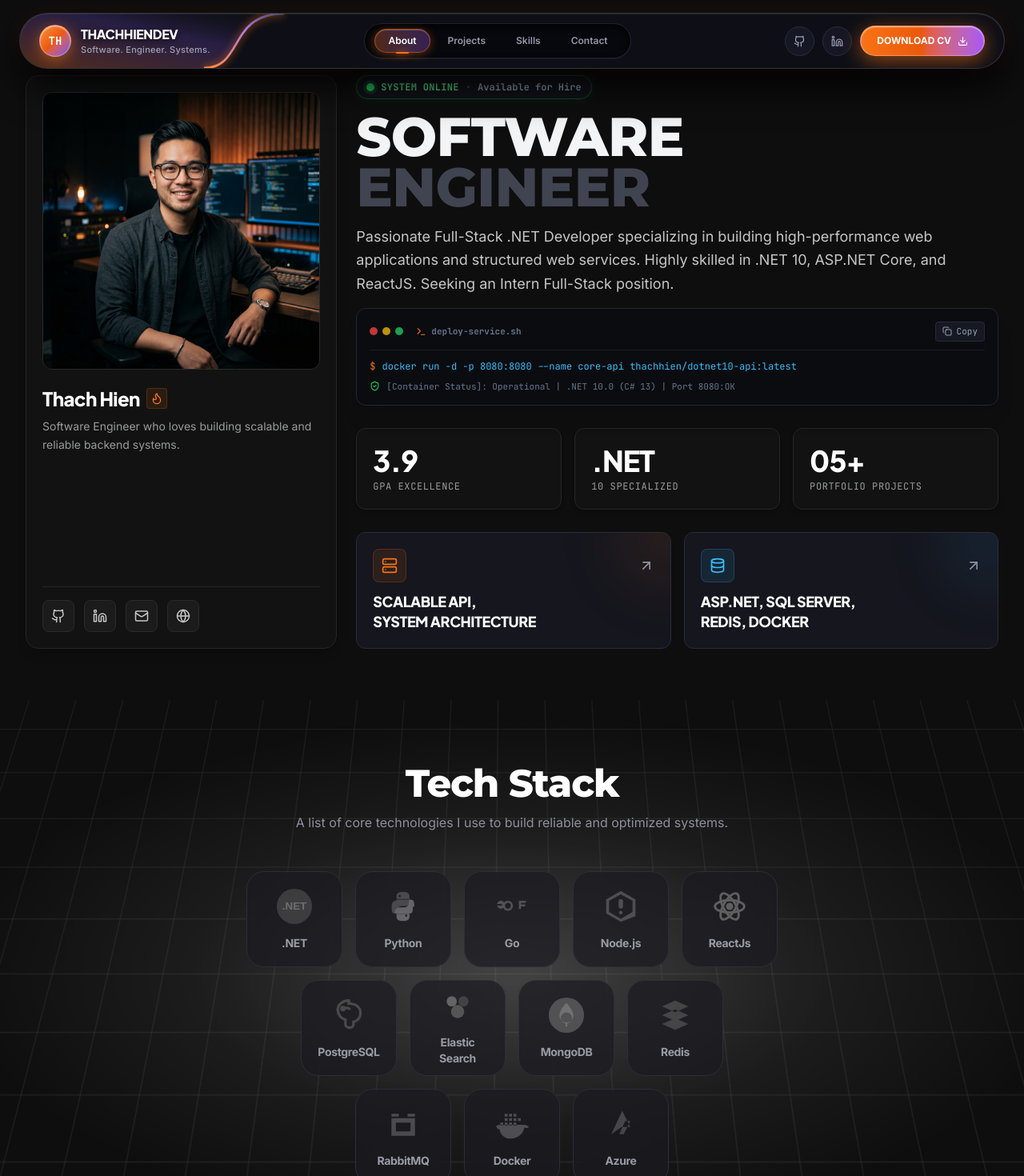
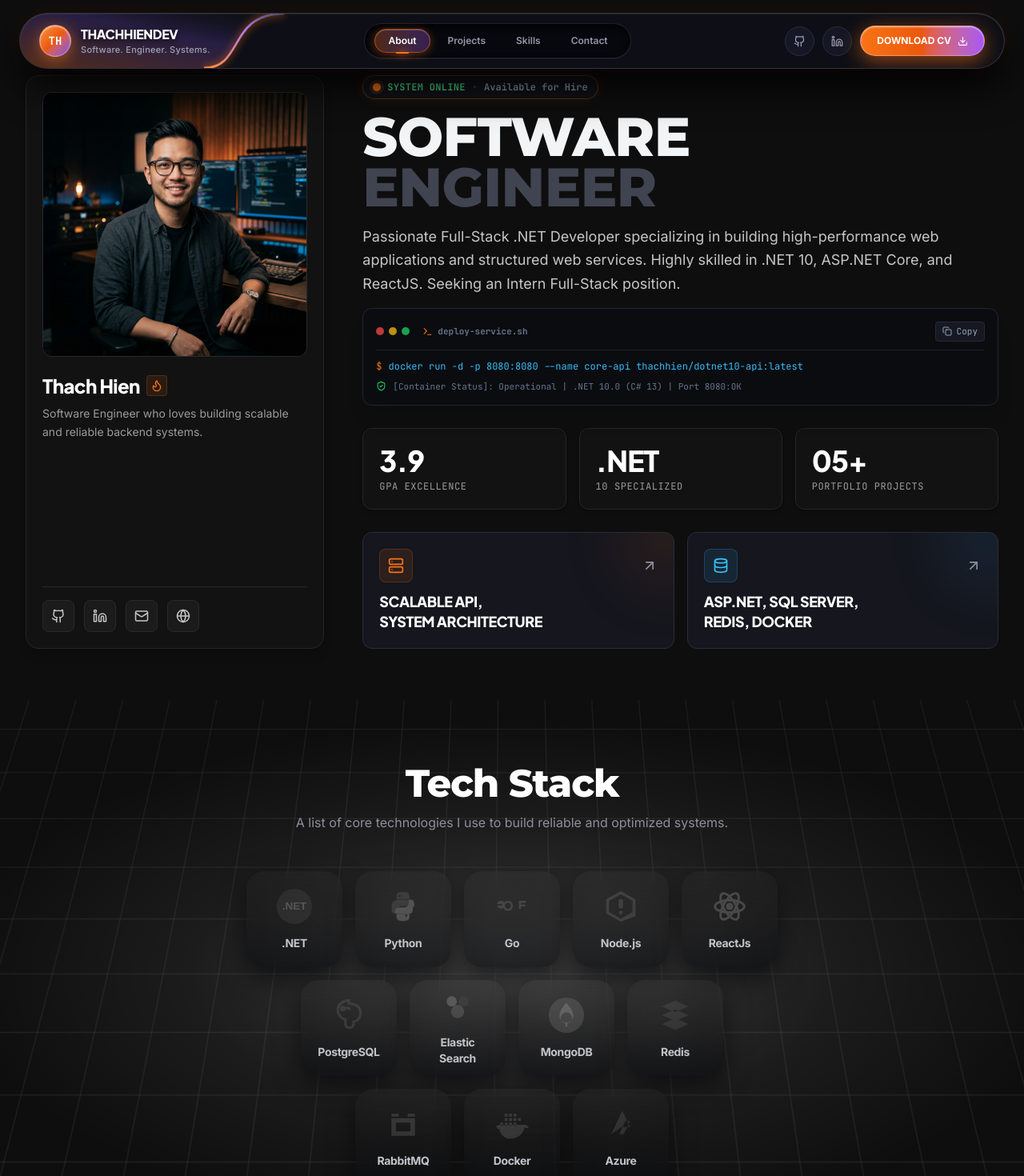
Before and after one commit to th2806-dev/personal-portfolio, a React (Vite) app: page / in a window 1280 px wide. Shown: the top 1470 px of the page at 80% size. Built offline with nearby package versions, Linux system fonts and the light colour scheme.

Commit message:
Sync site accents to header color variables (exclude TechStack)

```diff
--- a/src/components/ContactSection.jsx
+++ b/src/components/ContactSection.jsx
@@ -71,7 +71,10 @@ export const ContactSection = () => {
         <div className="lg:col-span-7 bg-[#121212] border border-[#262626] rounded-2xl p-6 sm:p-8 hover:border-[#353535] transition-all">
           {submitted ? (
             <div className="py-12 text-center space-y-4">
-              <div className="w-12 h-12 rounded-full bg-[#22c55e]/10 border border-[#22c55e]/30 text-[#22c55e] flex items-center justify-center mx-auto">
+              <div
+                className="w-12 h-12 rounded-full flex items-center justify-center mx-auto"
+                style={{ background: 'rgba(var(--accent-rgba),0.10)', border: '1px solid rgba(var(--accent-rgba),0.30)', color: 'var(--accent)' }}
+              >
                 <CheckCircle size={24} />
               </div>
               <h3 className="font-display font-bold text-2xl text-white">Inquiry Received!</h3>
--- a/src/components/Header.jsx
+++ b/src/components/Header.jsx
@@ -240,7 +240,10 @@ Generated from Portfolio: https://thachhien.dev
 
             {/* Direct download status message */}
             {downloadSuccess ? (
-              <div className="bg-[#22c55e]/10 border border-[#22c55e]/30 text-[#22c55e] p-3 rounded-xl font-mono text-xs flex items-center gap-2 justify-center">
+              <div
+                style={{ background: 'rgba(var(--accent-rgba),0.10)', border: '1px solid rgba(var(--accent-rgba),0.30)', color: 'var(--accent)' }}
+                className="p-3 rounded-xl font-mono text-xs flex items-center gap-2 justify-center"
+              >
                 <Check size={16} />
                 <span>Đã bắt đầu tải xuống thành công!</span>
               </div>
--- a/src/components/HeroSection.jsx
+++ b/src/components/HeroSection.jsx
@@ -14,7 +14,7 @@ export const HeroSection = ({ onSelectHighlight }) => {
 
   return (
     <section id="about" className="pt-6 pb-12 px-4 sm:px-8 max-w-7xl mx-auto space-y-6">
-      <div className="grid grid-cols-1 lg:grid-cols-12 gap-6 items-stretch">
+      <div className="grid grid-cols-1 lg:grid-cols-12 gap-6 lg:gap-12 items-stretch">
         {/* Left Column - Profile Card */}
         <div className="lg:col-span-4 bg-[#121212] border border-[#262626] rounded-2xl p-5 flex flex-col justify-between hover:border-[#f97316]/50 transition-all duration-300 group shadow-lg">
           <div>
@@ -85,10 +85,10 @@ export const HeroSection = ({ onSelectHighlight }) => {
           {/* Main Title Banner & Live Status Badge */}
           <div>
             {/* Live Systems Badge */}
-            <div className="inline-flex items-center gap-2 px-3 py-1.5 rounded-full bg-[#12131a] border border-[#22c55e]/30 text-[#4ade80] font-mono text-xs mb-4 shadow-[0_0_15px_rgba(34,197,94,0.12)]">
+            <div className="inline-flex items-center gap-2 px-3 py-1.5 rounded-full bg-[#12131a] border text-[#4ade80] font-mono text-xs mb-4" style={{ borderColor: 'rgba(var(--accent-rgba),0.30)', boxShadow: '0 0 15px rgba(var(--accent-rgba),0.12)' }}>
               <span className="relative flex h-2.5 w-2.5">
-                <span className="animate-ping absolute inline-flex h-full w-full rounded-full bg-[#22c55e] opacity-75"></span>
-                <span className="relative inline-flex rounded-full h-2.5 w-2.5 bg-[#22c55e]"></span>
+                <span className="animate-ping absolute inline-flex h-full w-full rounded-full" style={{ background: 'var(--accent)', opacity: 0.75 }}></span>
+                <span className="relative inline-flex rounded-full h-2.5 w-2.5" style={{ background: 'var(--accent)' }}></span>
               </span>
               <span className="font-bold tracking-wide">SYSTEM ONLINE</span>
               <span className="text-[#3b3d52]">•</span>
@@ -129,8 +129,8 @@ export const HeroSection = ({ onSelectHighlight }) => {
                 >
                   {copied ? (
                     <>
-                      <Check size={12} className="text-[#22c55e]" />
-                      <span className="text-[#22c55e]">Copied!</span>
+                      <Check size={12} style={{ color: 'var(--accent)' }} />
+                      <span style={{ color: 'var(--accent)' }}>Copied!</span>
                     </>
                   ) : (
                     <>
--- a/src/components/TechStackSection.jsx
+++ b/src/components/TechStackSection.jsx
@@ -1,9 +1,10 @@
-import React from 'react';
+import React, { useState } from 'react';
 
 export const TechStackSection = () => {
   const row1 = [
     {
       name: '.NET',
+      accent: '#512BD4',
       icon: (
         <svg viewBox="0 0 100 100" className="w-10 h-10 sm:w-12 sm:h-12">
           <circle cx="50" cy="50" r="46" fill="#512BD4" />
@@ -13,6 +14,7 @@ export const TechStackSection = () => {
     },
     {
       name: 'Python',
+      accent: '#3776AB',
       icon: (
         <svg viewBox="0 0 24 24" className="w-9 h-9 sm:w-11 sm:h-11">
           <path fill="#3776AB" d="M11.87 2c-3.83 0-4.45 1.65-4.45 3.3v1.65h8.9V5.3c0-1.65-.62-3.3-4.45-3.3zm-2.22 2.23a.74.74 0 1 1 0 1.48.74.74 0 0 1 0-1.48zM7.42 8C5.77 8 4.12 8.62 4.12 12.46c0 3.83.65 4.45 2.3 4.45h1.49v-2.23c0-1.65 1.32-2.97 2.97-2.97h3.46c1.65 0 2.97-1.32 2.97-2.97V7.42H7.42z" />
@@ -22,6 +24,7 @@ export const TechStackSection = () => {
     },
     {
       name: 'Go',
+      accent: '#00ADD8',
       icon: (
         <svg viewBox="0 0 24 24" className="w-9 h-9 sm:w-11 sm:h-11">
           <path fill="#00ADD8" d="M1.81 10.3c.12-.4.32-.77.58-1.1.48-.61 1.22-.98 2.03-.98 1.48 0 2.68 1.2 2.68 2.68s-1.2 2.68-2.68 2.68c-.81 0-1.55-.37-2.03-.98-.26-.33-.46-.7-.58-1.1h3.33v-1.2H1.81zm7.42-2.1c1.88 0 3.4 1.52 3.4 3.4s-1.52 3.4-3.4 3.4-3.4-1.52-3.4-3.4 1.52-3.4 3.4-3.4zm0 1.4c-1.1 0-2 .9-2 2s.9 2 2 2 2-.9 2-2-.9-2-2-2zm7.48-1.4h4.8v1.4h-3.4v1.1h2.9v1.3h-2.9v1.8h-1.4V8.2z" />
@@ -30,6 +33,7 @@ export const TechStackSection = () => {
     },
     {
       name: 'Node.js',
+      accent: '#339933',
       icon: (
         <svg viewBox="0 0 24 24" className="w-9 h-9 sm:w-11 sm:h-11">
           <path fill="#339933" d="M12 1.5l10 5.77v11.46L12 22.5l-10-5.77V7.27L12 1.5zm0 2.3L4 8.16v7.68l8 4.62 8-4.62V8.16L12 3.8zm0 3.2a1.5 1.5 0 0 1 1.5 1.5v3.5a1.5 1.5 0 0 1-3 0v-3.5A1.5 1.5 0 0 1 12 7zm0 8a1.25 1.25 0 1 1 0 2.5 1.25 1.25 0 0 1 0-2.5z" />
@@ -38,6 +42,7 @@ export const TechStackSection = () => {
     },
     {
       name: 'ReactJs',
+      accent: '#61DAFB',
       icon: (
         <svg viewBox="0 0 24 24" className="w-9 h-9 sm:w-11 sm:h-11" fill="none">
           <circle cx="12" cy="12" r="2.5" fill="#61DAFB" />
@@ -52,6 +57,7 @@ export const TechStackSection = () => {
   const row2 = [
     {
       name: 'PostgreSQL',
+      accent: '#4169E1',
       icon: (
         <svg viewBox="0 0 24 24" className="w-9 h-9 sm:w-11 sm:h-11" fill="none" stroke="#4169E1" strokeWidth="1.8">
           <path d="M12 2C8 2 4.5 4.5 4.5 8.5c0 3.2 2.2 5.8 5.2 6.6V18c0 1.5 1.5 2.5 3 2.5s2.5-1 2.5-2.5v-1.5c2.8-.5 4.8-3 4.8-6 0-4-3.5-6.5-8-6.5z" />
@@ -62,6 +68,7 @@ export const TechStackSection = () => {
     },
     {
       name: 'Elastic Search',
+      accent: '#23A8F2',
       icon: (
         <svg viewBox="0 0 24 24" className="w-9 h-9 sm:w-11 sm:h-11">
           <circle cx="8" cy="8" r="3.5" fill="#FED100" />
@@ -72,6 +79,7 @@ export const TechStackSection = () => {
     },
     {
       name: 'MongoDB',
+      accent: '#13AA52',
       icon: (
         <svg viewBox="0 0 100 100" className="w-10 h-10 sm:w-12 sm:h-12">
           <circle cx="50" cy="50" r="46" fill="#13AA52" />
@@ -81,6 +89,7 @@ export const TechStackSection = () => {
     },
     {
       name: 'Redis',
+      accent: '#DC382D',
       icon: (
         <svg viewBox="0 0 24 24" className="w-9 h-9 sm:w-11 sm:h-11">
           <path fill="#DC382D" d="M3 6l9-4 9 4-9 4-9-4zm0 6l9 4 9-4-9-4-9 4zm0 6l9 4 9-4-9-4-9 4z" />
@@ -92,6 +101,7 @@ export const TechStackSection = () => {
   const row3 = [
     {
       name: 'RabbitMQ',
+      accent: '#FF6600',
       icon: (
         <svg viewBox="0 0 24 24" className="w-9 h-9 sm:w-11 sm:h-11">
           <path fill="#FF6600" d="M4 8h16v12H4V8zm3 3v6h10v-6H7zm-3-6h5v2H4V5zm11 0h5v2h-5V5z" />
@@ -100,6 +110,7 @@ export const TechStackSection = () => {
     },
     {
       name: 'Docker',
+      accent: '#2496ED',
       icon: (
         <svg viewBox="0 0 24 24" className="w-9 h-9 sm:w-11 sm:h-11">
           <path fill="#2496ED" d="M13 8h2v2h-2V8zm-3 0h2v2h-2V8zm-3 0h2v2H7V8zm9 0h2v2h-2V8zm-6-3h2v2h-2V5zm-3 0h2v2H7V5zm6 0h2v2h-2V5zm0 6h2v2h-2v-2zm-3 0h2v2h-2v-2zm-3 0h2v2H7v-2zm-3 0h2v2H4v-2zm-.5 4.5c.3 3.5 3.2 6.5 7.5 6.5 4.8 0 8.5-3 9.5-7.5.5.2 1.5.5 2.5 0 .2-.1.5-.5.2-.8-.8-.8-2-1.2-2.7-1.2h-17c-.5 0-1 .2-1.3.6C1 12.5 1 14 2.5 15.5z" />
@@ -108,6 +119,7 @@ export const TechStackSection = () => {
     },
     {
       name: 'Azure',
+      accent: '#0078D4',
       icon: (
         <svg viewBox="0 0 24 24" className="w-9 h-9 sm:w-11 sm:h-11">
           <path fill="#0078D4" d="M5.5 19L13 3l5.5 11H12.5L5.5 19zm8.5 0l4.5-9h-3.5L11 19h3z" />
@@ -116,19 +128,58 @@ export const TechStackSection = () => {
     },
   ];
 
-  const renderCard = (tech, idx) => (
+  // utility: convert hex to rgba
+  const hexToRgba = (hex, alpha = 1) => {
+    const h = hex.replace('#', '');
+    const bigint = parseInt(h.length === 3 ? h.split('').map(c => c + c).join('') : h, 16);
+    const r = (bigint >> 16) & 255;
+    const g = (bigint >> 8) & 255;
+    const b = bigint & 255;
+    return `rgba(${r}, ${g}, ${b}, ${alpha})`;
+  };
+
+  const [hovered, setHovered] = useState(null);
+
+  const renderCard = (tech, id) => {
+    const accent = tech.accent || '#ffffff';
+    const isHovered = hovered === id;
+
+    const defaultStyle = {
+      background: 'linear-gradient(180deg, rgba(255,255,255,0.02) 0%, rgba(10,11,14,0.55) 100%)',
+      borderColor: '#2d2e38',
+      boxShadow: '0 12px 32px rgba(0,0,0,0.55)'
+    };
+
+    const hoverStyle = {
+      background: `linear-gradient(180deg, ${hexToRgba(accent, 0.12)} 0%, rgba(10,11,14,0.55) 100%)`,
+      borderColor: hexToRgba(accent, 0.22),
+      boxShadow: `0 12px 32px ${hexToRgba(accent, 0.12)}`
+    };
+
+    const cardStyle = isHovered ? hoverStyle : defaultStyle;
+    const iconStyle = {
+      filter: isHovered ? 'none' : 'grayscale(1) opacity(0.28) contrast(75%)',
+      transform: isHovered ? 'scale(1.08)' : 'scale(1)',
+      transition: 'all 220ms ease'
+    };
+
+    return (
       <div
-      key={idx}
-      className="group w-28 h-28 sm:w-[120px] sm:h-[120px] bg-[#1a1b22]/70 backdrop-blur-md border border-[#2d2e38] rounded-2xl sm:rounded-[22px] p-3 sm:p-4 flex flex-col items-center justify-center gap-2 sm:gap-3 cursor-pointer hover:border-[#525466] hover:bg-[#22242e] hover:shadow-[0_12px_32px_rgba(0,0,0,0.7)] hover:-translate-y-1 transition-all duration-300 select-none"
+        key={id}
+        onMouseEnter={() => setHovered(id)}
+        onMouseLeave={() => setHovered(null)}
+        style={cardStyle}
+        className="group w-28 h-28 sm:w-[120px] sm:h-[120px] backdrop-blur-md rounded-2xl sm:rounded-[22px] p-3 sm:p-4 flex flex-col items-center justify-center gap-2 sm:gap-3 cursor-pointer hover:-translate-y-1 transition-all duration-300 select-none"
       >
-      <div className="flex items-center justify-center h-10 w-10 sm:h-12 sm:w-12 grayscale opacity-50 contrast-50 group-hover:grayscale-0 group-hover:opacity-100 group-hover:contrast-100 group-hover:scale-110 transition-all duration-300">
+        <div style={iconStyle} className="flex items-center justify-center h-10 w-10 sm:h-12 sm:w-12">
           {tech.icon}
         </div>
-      <span className="font-sans font-bold text-xs sm:text-sm text-center tracking-tight text-[#9a9ba6] group-hover:text-white transition-colors duration-200">
+        <span className="font-sans font-bold text-xs sm:text-sm text-center tracking-tight text-[#c2c4c9] group-hover:text-white transition-colors duration-200">
           {tech.name}
         </span>
       </div>
     );
+  };
 
   return (
     <section
@@ -172,17 +223,17 @@ export const TechStackSection = () => {
       <div className="relative z-10 max-w-5xl mx-auto flex flex-col items-center gap-3 sm:gap-4">
         {/* Row 1: 5 Items */}
         <div className="flex flex-wrap justify-center gap-3 sm:gap-4">
-          {row1.map((tech, idx) => renderCard(tech, idx))}
+          {row1.map((tech, idx) => renderCard(tech, `r1-${idx}`))}
         </div>
 
         {/* Row 2: 4 Items */}
         <div className="flex flex-wrap justify-center gap-3 sm:gap-4">
-          {row2.map((tech, idx) => renderCard(tech, idx))}
+          {row2.map((tech, idx) => renderCard(tech, `r2-${idx}`))}
         </div>
 
         {/* Row 3: 3 Items */}
         <div className="flex flex-wrap justify-center gap-3 sm:gap-4">
-          {row3.map((tech, idx) => renderCard(tech, idx))}
+          {row3.map((tech, idx) => renderCard(tech, `r3-${idx}`))}
         </div>
       </div>
     </section>
--- a/src/index.css
+++ b/src/index.css
@@ -18,6 +18,13 @@
   }
 }
 
+:root {
+  --accent: #f97316; /* primary orange */
+  --accent-2: #a855f7; /* purple */
+  --accent-3: #ea580c; /* secondary orange */
+  --accent-rgba: 249,115,22; /* for rgba usage */
+}
+
 /* Custom scrollbars and dark aesthetics */
 ::-webkit-scrollbar {
   width: 8px;
@@ -30,7 +37,12 @@
   border-radius: 4px;
 }
 ::-webkit-scrollbar-thumb:hover {
-  background: #f97316;
+  background: var(--accent);
+}
+
+::selection {
+  background: var(--accent);
+  color: black;
 }
 
 @keyframes pulseGlow {
```
Also changed, not shown: src/App.jsx (+4 -4 lines), src/components/FooterSection.jsx (+4 -4 lines), src/components/ProjectModal.jsx (+10 -10 lines), src/components/ProjectsSection.jsx (+5 -8 lines), src/components/ResumeModal.jsx (+19 -18 lines). Lines whose indentation alone changed are shown as unchanged.
